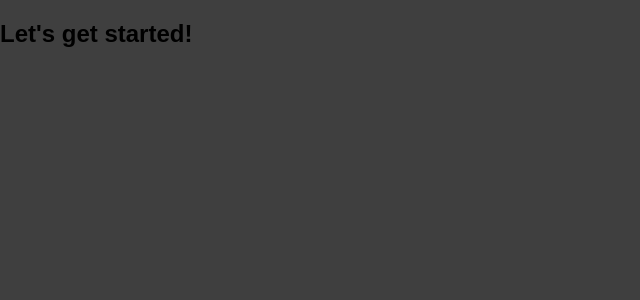
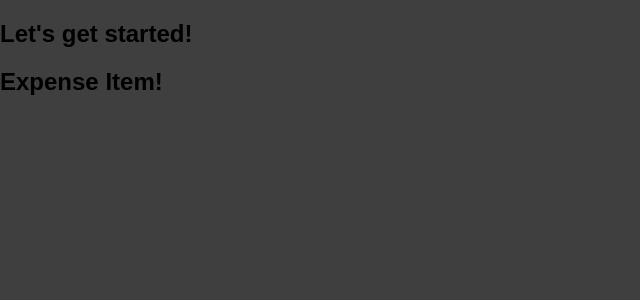
Before and after one commit to DannyPadron09/ReactRefresh, a JavaScript app: page / in a window 1280 px wide. Shown: the top 300 px of the page, without its empty margins (0-640 px from the left). Built offline with nearby package versions, Linux system fonts and the light colour scheme.

Commit message:
imported new component and working properly

```diff
--- a/src/App.js
+++ b/src/App.js
@@ -1,7 +1,10 @@
+import ExpenseItem from "./components/ExpenseItem";
+
 function App() {
   return (
     <div>
       <h2>Let's get started!</h2>
+      <p><ExpenseItem /></p>
     </div>
   );
 }
```
